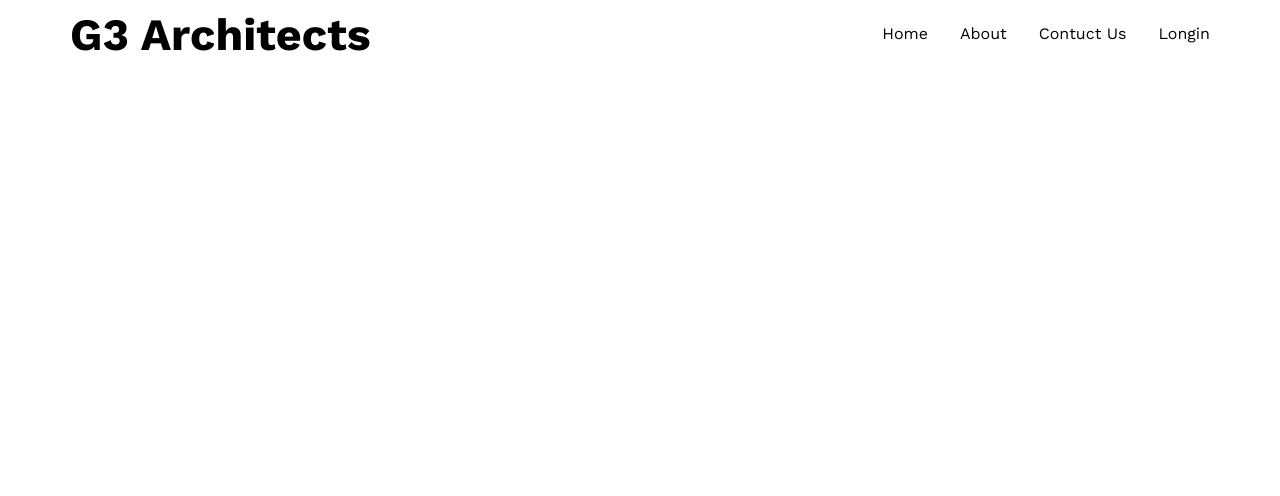
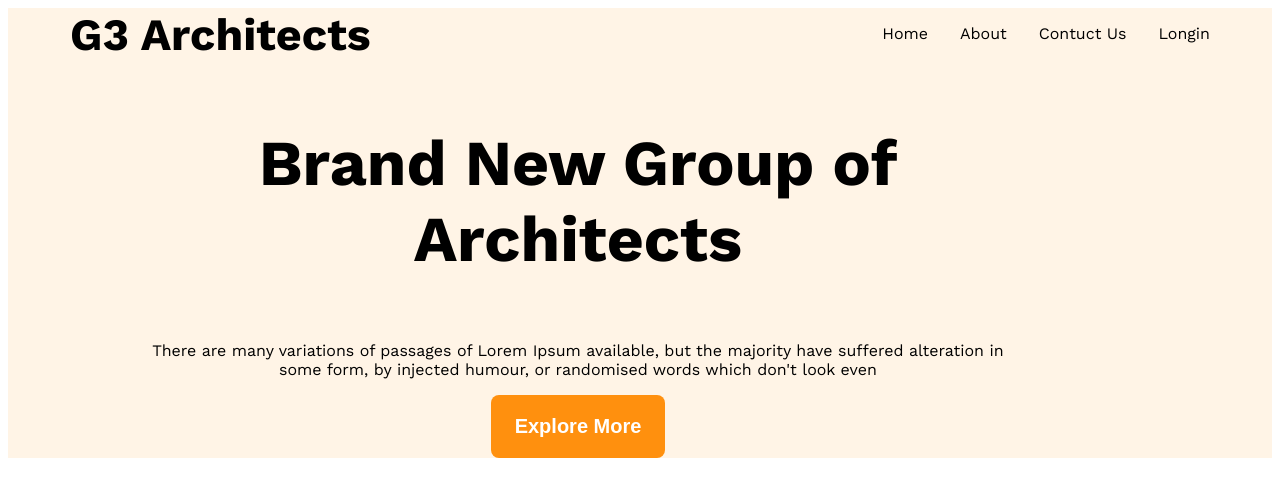
Before and after one commit to oliullahakib/module9-project-g3-architect, a plain HTML site: page index.html in a window 1280 px wide. Drawn offline with nearby package versions, Linux system fonts and the light colour scheme.

Commit message:
banner content added

```diff
--- a/index.html
+++ b/index.html
@@ -1,13 +1,15 @@
 <!DOCTYPE html>
 <html lang="en">
+
 <head>
     <meta charset="UTF-8">
     <meta name="viewport" content="width=device-width, initial-scale=1.0">
     <title>G3 Architect</title>
     <link rel="stylesheet" href="./styles/g3-architect.css">
 </head>
+
 <body class="work-sans-font">
-    <header>
+    <header class="primary-bgcolor">
         <nav class="nav-bar display-flex">
             <div class="logo section-title">G3 Architects</div>
             <ul class="nav-links display-flex">
@@ -17,8 +19,19 @@
                 <li class="link"><a href="">Longin</a></li>
             </ul>
         </nav>
+        <section class="banner">
+            <div class="banner-content">
+                <h3 class="banner-title">Brand New
+                    Group of Architects</h3>
+                <p class="section-details">
+                    There are many variations of passages of Lorem Ipsum available, but the majority have suffered alteration in some form, by injected humour, or randomised words which don't look even
+                </p>
+                <button class="primary-btn">Explore More</button>
+            </div>
+        </section>
     </header>
     <main></main>
     <footer></footer>
 </body>
+
 </html>
--- a/styles/g3-architect.css
+++ b/styles/g3-architect.css
@@ -3,49 +3,89 @@
 
 
 .work-sans-font {
-  font-family: "Work Sans", sans-serif;
-  font-optical-sizing: auto;
-  font-style: normal;
+    font-family: "Work Sans", sans-serif;
+    font-optical-sizing: auto;
+    font-style: normal;
 }
+
 /* gloval veriable */
-:root{
+:root {
 
-    --dark1:  color: rgba(19, 19, 19, 1);
+    --dark1: color: rgba(19, 19, 19, 1);
 
---dark2: color: rgba(66, 66, 66, 1);
---dark3: color: rgba(114, 114, 114, 1);
+    --dark2: color: rgba(66, 66, 66, 1);
+    --dark3: color: rgba(114, 114, 114, 1);
 }
+
 /* share styles */
-.display-flex{
+.display-flex {
     display: flex;
 }
-.section-title{
+
+.section-title {
     font-size: 2.8rem;
     font-weight: 700;
 }
-.dark1{
+
+.dark1 {
     color: rgba(19, 19, 19, 1);
 }
-.dark2{
+
+.dark2 {
     color: rgba(66, 66, 66, 1);
 }
-.dark3{
+
+.dark3 {
     color: rgba(114, 114, 114, 1);
 }
+
+.primary-bgcolor {
+    background-color: rgba(255, 144, 14, 0.1);
+}
+
+.primary-btn {
+    background-color:rgba(255, 144, 14, 1) ;
+    color: white;
+    font-size: 1.25rem;
+    font-weight: 600;
+    padding: 20px 24px;
+    border: none;
+    border-radius: 8px;
+}
+
 /* header section style start  */
-.nav-bar{
+.nav-bar {
     max-width: 1140px;
     justify-content: space-between;
     margin: 0 auto;
 }
-.nav-links{
+
+.nav-links {
     gap: 2rem;
 }
-.link{
+
+.link {
     list-style: none;
 
 }
-.link a{
+
+.link a {
     text-decoration: none;
-    color: var(--dark2) ;
+    color: var(--dark2);
 }
+
+.banner {
+    max-width: 1140px;
+    text-align: center;
+}
+
+.banner-content {
+    max-width: 862px;
+    margin: 0 auto;
+}
+
+.banner-title {
+    font-size: 4rem;
+    font-weight: 700;
+    color: var(--dark1);
+}
```
